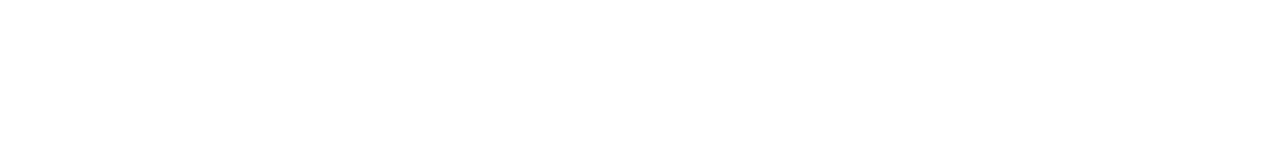
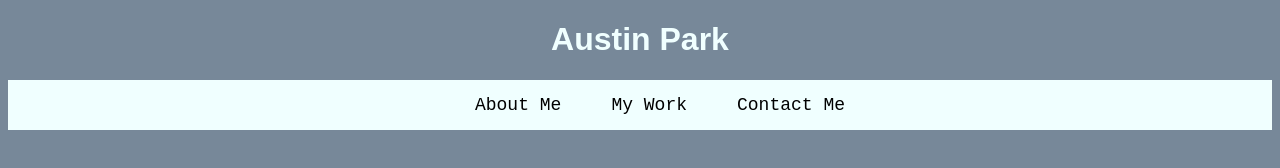
Before and after one commit to apark0819/portfolio-proj, a plain HTML site: page index.html in a window 1280 px wide. Drawn offline with Linux system fonts and the light colour scheme.

Commit message:
header and nav

```diff
--- a/assets/css/style.css
+++ b/assets/css/style.css
@@ -0,0 +1,33 @@
+/*overall*/
+:root {
+    font-family: Arial, Helvetica, sans-serif;
+    background-color: lightslategray;
+}
+
+/*header*/
+header {
+text-align: center;
+color: azure;
+}
+
+/*nav*/
+.nav1 {
+    display: flex;
+    justify-content: center;
+    background-color: azure;
+
+}
+
+.nav1 ul {
+    display: flex;
+    list-style: none;
+    margin: 15px 0px;
+    font-family: 'Courier New', Courier, monospace;
+    font-size: large;
+}
+
+.nav1 ul li a {
+    text-decoration: wavy;
+    color: black;
+    padding: 0px 25px;
+}
--- a/index.html
+++ b/index.html
@@ -4,5 +4,23 @@
   <meta charset="UTF-8">
   <meta name="viewport" content="width=device-width, initial-scale=1.0">
   <link rel="stylesheet" type="text/css" href="./assets/css/style.css">
-  <title>Austin Park Sample Page</title>
+  <title>Austin Park Portfolio</title>
 </head>
+
+<header>
+    <h1 class="name1">Austin Park</h1>
+</header>
+
+<main>
+    <nav class="nav1">
+      <ul>
+        <li><a href="#Me">About Me</a></li>
+        <li><a href="#Work">My Work</a></li>
+        <li><a href="#Contact">Contact Me</a></li>
+      </ul>
+    </nav>
+</main>
+
+
+
+</header>
```
